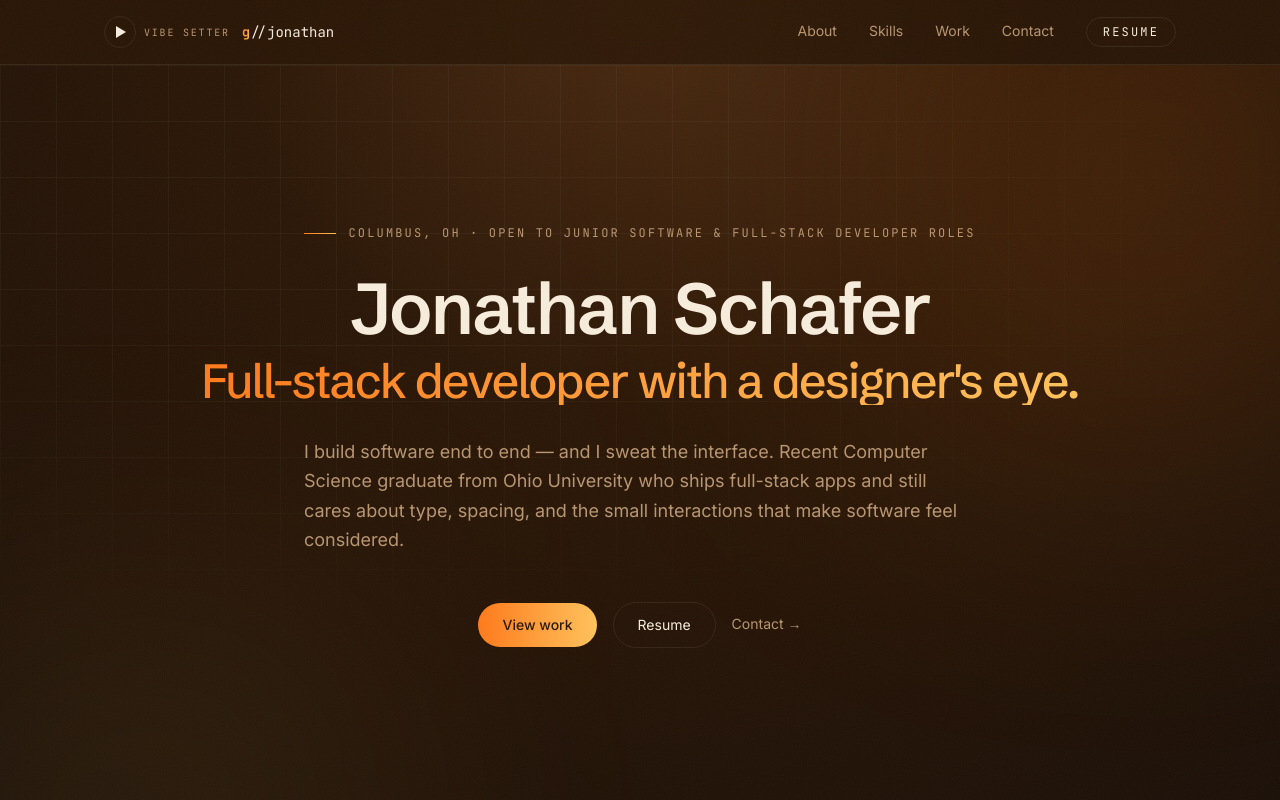
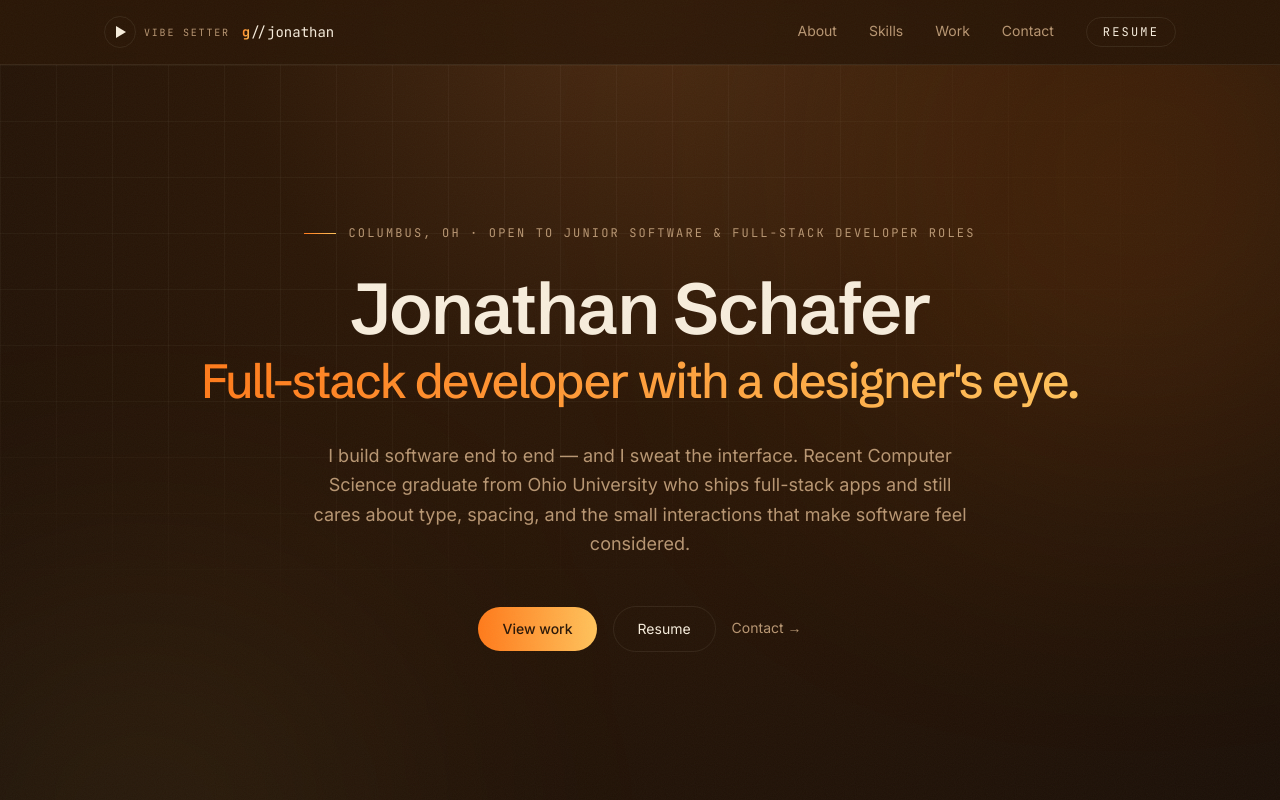
Before and after one commit to Jon-G-Schaf/portfolio, a Next.js app: page / in a window 1280 px wide. Shown: the top 800 px of the page. Built offline with nearby package versions, Linux system fonts and the light colour scheme.

Commit message:
Fix clipped descender in hero tagline

```diff
--- a/components/Hero.jsx
+++ b/components/Hero.jsx
@@ -61,14 +61,14 @@ export default function Hero() {
           className="mx-auto max-w-4xl font-display text-5xl font-semibold leading-[1.05] tracking-tight sm:text-7xl"
         >
           {hero.headline}
-          <span className="accent-text mt-3 block text-3xl font-medium sm:text-5xl">
+          <span className="accent-text mt-3 block pb-1 text-3xl font-medium leading-[1.2] sm:text-5xl">
             {hero.positioning}
           </span>
         </motion.h1>
 
         <motion.p
           variants={item}
-          className="mx-auto mt-8 max-w-2xl text-left text-lg leading-relaxed text-muted"
+          className="mx-auto mt-8 max-w-2xl text-lg leading-relaxed text-muted"
         >
           {hero.intro}
         </motion.p>
```
